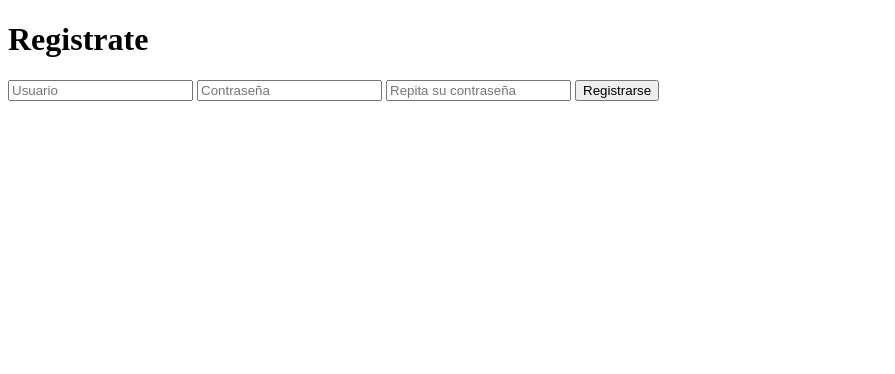
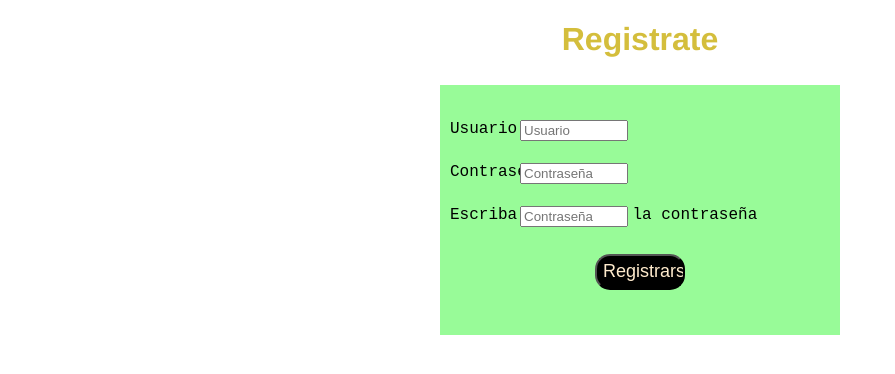
Before and after one commit to maxi758/login-Express, a website: page cliente/register.html in a window 1280 px wide. Shown: the whole page, without its empty margins (0-895 px from the left). Drawn offline with Linux system fonts and the light colour scheme.

Commit message:
modificando css

```diff
--- a/cliente/css/style.css
+++ b/cliente/css/style.css
@@ -2,30 +2,54 @@ body {
   font-family: monospace;
 }
 
-form {
-  background-color: cornflowerblue;
-  margin: 10px;
-  width: 200px;
+h1{
+  color: rgb(212, 190, 60);
+  font-family: 'Franklin Gothic Medium', 'Arial Narrow', Arial, sans-serif;
   text-align: center;
-  border-radius: 5px;
-  border: 1px solid navy;
 }
 
-form > input {
-  margin: 10px;
-  border-radius: 3px;
-  border: 1px solid navy;
-  font-family: inherit;
+body div{
+  display: block;
 }
+.div-style{
+  display: flex;
+  margin-top: 25px;
+  text-align: center;
+  font-size: large;
+}
+.div-style input{
+  position:absolute;
+  margin-left: 70px;
+  width: 100px;
+}
+.btn-submit{
+  background-color: black;
+  color: blanchedalmond;
+  border-radius: 15px;
+  text-align: center;
+  margin-top: 30px;
+  height: 2em;
+  width: 5em;
+  font-size: large;
+}
+.btn-submit:hover{
+  color: goldenrod;
+}
+.btn-submit:focus{
+  color: goldenrod;
+}
+form{
+  background-color:palegreen;
+  padding: 10px;
+  margin: 5px;
+  box-sizing: border-box;
+  width: 400px;
+  height: 250px;
+  text-align: center;
 
-#btn-submit {
-  border: none;
-  background-color: navy;
-  color: white;
-  padding: 10px;
-  border-radius: 5px;
 }
-
-#btn-submit:hover {
-  background-color: blue;
+#container{
+  display: flex;
+  justify-content: center;
+  align-items: center;
 }
--- a/cliente/register.html
+++ b/cliente/register.html
@@ -4,16 +4,27 @@
     <meta charset="UTF-8">
     <meta http-equiv="X-UA-Compatible" content="IE=edge">
     <meta name="viewport" content="width=device-width, initial-scale=1.0">
+    <link rel="stylesheet" href="css/style.css">
     <title>register</title>
 </head>
 <body>
     <h1>Registrate</h1>
-
-    <form action="/register" method="post">
-        <input type="text" name="user" id="input-user" placeholder="Usuario">
-        <input type="password" name="password" id="input-password" placeholder="Contraseña">
-        <input type="password" name="passwordRepeat" id="input-passwordRepeat" placeholder="Repita su contraseña">
-        <input type="submit" value="Registrarse" id="btn-submit">
-    </form>
+    <div id="container">
+        <form action="/register" method="post">
+            <div class="div-style">
+                <label for="user">Usuario</label>
+                <input type="text" name="user" id="input-user" placeholder="Usuario" required>
+            </div>
+            <div class="div-style">
+                <label for="password">Contraseña</label>
+                <input type="password" name="password" id="input-password" placeholder="Contraseña" required>
+            </div>
+            <div class="div-style">
+                <label for="passwordRepeat">Escriba nuevamente la contraseña</label>
+                <input type="password" name="passwordRepeat" id="input-passwordRepeat" placeholder="Contraseña" required>
+            </div>
+            <input type="submit" value="Registrarse" class="btn-submit">
+        </form>
+    </div>
 </body>
 </html>
--- a/server.js
+++ b/server.js
@@ -26,12 +26,12 @@ app.get("/", function (req, res) {
 app.get("/login", function (req, res) {
   res.sendFile(path.join(__dirname, "cliente/login.html"));
 });
-// POST a /login, verifica que user y password sean un usuario registrado, en ese caso
-// retorna "ok", si no mensaje de error
+// POST a /login, verifica que user y password sean de un usuario registrado, en ese caso
+// avisa que está todo bien y redirecciona al inicio, sino mensaje de error
 app.post("/login", function (req, res) {
   let flag = false;
   for (let i = 0; i < users.length; i++) {
-    if (req.body.user === users[i].user && req.body.password === users[i].password) {
+    if (req.body.userLogin === users[i].user && req.body.passwordLogin === users[i].password) {
       flag = true;
       alert("se ha conectado correctamente");
       res.redirect("/");
```
Also changed, not shown: cliente/login.html (+15 -7 lines).
